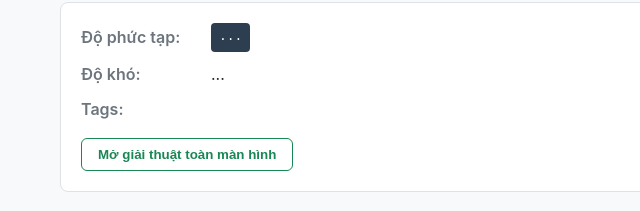
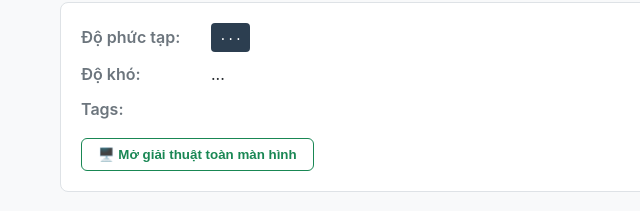
Before and after one commit to hsgtin24-cyber/kho-bai-tap, a plain HTML site: page problem.html in a window 1280 px wide. Shown: the part 161-372 px from the top of the page, 0-640 px from the left. Drawn offline with Linux system fonts and the light colour scheme.

Commit message:
Update problem.html

```diff
--- a/problem.html
+++ b/problem.html
@@ -32,7 +32,7 @@
                 <div id="problem-tags" class="tags-container"></div>
             </div>
             <div class="action-row">
-                <button id="open-full-btn" class="btn secondary">Mở giải thuật toàn màn hình</button>
+                <button id="open-full-btn" class="btn secondary">🖥️ Mở giải thuật toàn màn hình</button>
 
                 <!-- Container chứa các nút Chấm bài / Sinh test -->
                 <div id="extra-resources" style="display: contents;"></div>
```
